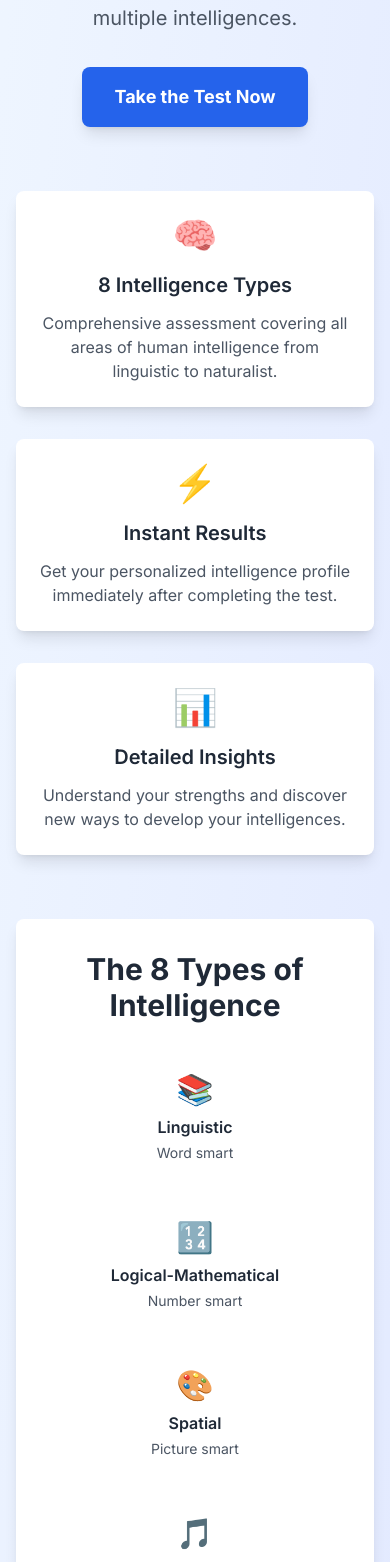
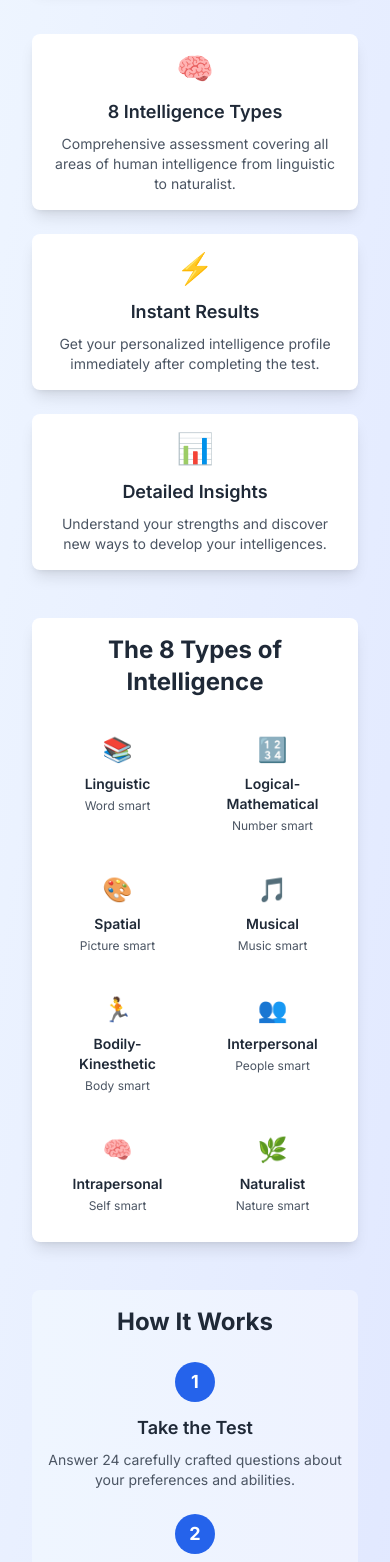
Before and after one commit to zoombahrainservices-lab/MI-Test, a Next.js app: page / in a window 390 px wide. Shown: the part 424-1986 px from the top of the page. Built offline with nearby package versions, Linux system fonts and the light colour scheme.

Commit message:
Enhance responsive design across all pages for mobile, tablet, and desktop devices

```diff
--- a/app/components/HomePage.tsx
+++ b/app/components/HomePage.tsx
@@ -12,25 +12,25 @@ export default function HomePage({ onGoToIntro }: HomePageProps) {
   return (
     <div className="max-w-6xl mx-auto">
       {/* Hero Section */}
-      <div className="text-center mb-16">
+      <div className="text-center mb-12 sm:mb-16">
         {isAuthenticated ? (
           <>
-            <h1 className="text-5xl font-bold text-gray-800 mb-6">
+            <h1 className="text-3xl sm:text-4xl lg:text-5xl font-bold text-gray-800 mb-4 sm:mb-6 px-4">
               Welcome back, <span className="text-blue-600">{user?.name || user?.email}</span>!
             </h1>
-            <p className="text-xl text-gray-600 mb-8 max-w-3xl mx-auto leading-relaxed">
+            <p className="text-lg sm:text-xl text-gray-600 mb-6 sm:mb-8 max-w-3xl mx-auto leading-relaxed px-4">
               Ready to discover your intelligence profile? Take our comprehensive assessment to unlock your unique cognitive strengths.
             </p>
-            <div className="space-x-4">
+            <div className="flex flex-col sm:flex-row gap-4 justify-center items-center px-4">
               <button
                 onClick={onGoToIntro}
-                className="bg-blue-600 hover:bg-blue-700 text-white font-bold py-4 px-8 rounded-lg text-lg transition duration-200 transform hover:scale-105 shadow-lg"
+                className="w-full sm:w-auto bg-blue-600 hover:bg-blue-700 text-white font-bold py-3 sm:py-4 px-6 sm:px-8 rounded-lg text-base sm:text-lg transition duration-200 transform hover:scale-105 shadow-lg"
               >
                 Take the Test Now
               </button>
               <Link
                 href="/dashboard"
-                className="bg-green-600 hover:bg-green-700 text-white font-bold py-4 px-8 rounded-lg text-lg transition duration-200 transform hover:scale-105 shadow-lg inline-block"
+                className="w-full sm:w-auto bg-green-600 hover:bg-green-700 text-white font-bold py-3 sm:py-4 px-6 sm:px-8 rounded-lg text-base sm:text-lg transition duration-200 transform hover:scale-105 shadow-lg text-center"
               >
                 View Dashboard
               </Link>
@@ -38,18 +38,18 @@ export default function HomePage({ onGoToIntro }: HomePageProps) {
           </>
         ) : (
           <>
-            <h1 className="text-5xl font-bold text-gray-800 mb-6">
+            <h1 className="text-3xl sm:text-4xl lg:text-5xl font-bold text-gray-800 mb-4 sm:mb-6 px-4">
               Discover Your
               <span className="text-blue-600"> Multiple Intelligence</span>
             </h1>
-            <p className="text-xl text-gray-600 mb-8 max-w-3xl mx-auto leading-relaxed">
+            <p className="text-lg sm:text-xl text-gray-600 mb-6 sm:mb-8 max-w-3xl mx-auto leading-relaxed px-4">
               Unlock your unique cognitive strengths with our comprehensive assessment based on Howard Gardner's
               revolutionary theory of multiple intelligences.
             </p>
-            <div className="space-x-4">
+            <div className="px-4">
               <button
                 onClick={onGoToIntro}
-                className="bg-blue-600 hover:bg-blue-700 text-white font-bold py-4 px-8 rounded-lg text-lg transition duration-200 transform hover:scale-105 shadow-lg"
+                className="w-full sm:w-auto bg-blue-600 hover:bg-blue-700 text-white font-bold py-3 sm:py-4 px-6 sm:px-8 rounded-lg text-base sm:text-lg transition duration-200 transform hover:scale-105 shadow-lg"
               >
                 Take the Test Now
               </button>
@@ -59,116 +59,116 @@ export default function HomePage({ onGoToIntro }: HomePageProps) {
       </div>
 
       {/* Features Grid */}
-      <div className="grid md:grid-cols-3 gap-8 mb-16">
-        <div className="bg-white rounded-lg shadow-lg p-6 text-center">
-          <div className="text-4xl mb-4">🧠</div>
-          <h3 className="text-xl font-semibold text-gray-800 mb-3">8 Intelligence Types</h3>
-          <p className="text-gray-600">
+      <div className="grid sm:grid-cols-2 lg:grid-cols-3 gap-6 sm:gap-8 mb-12 sm:mb-16 px-4">
+        <div className="bg-white rounded-lg shadow-lg p-4 sm:p-6 text-center">
+          <div className="text-3xl sm:text-4xl mb-3 sm:mb-4">🧠</div>
+          <h3 className="text-lg sm:text-xl font-semibold text-gray-800 mb-2 sm:mb-3">8 Intelligence Types</h3>
+          <p className="text-sm sm:text-base text-gray-600">
             Comprehensive assessment covering all areas of human intelligence from linguistic to naturalist.
           </p>
         </div>
 
-        <div className="bg-white rounded-lg shadow-lg p-6 text-center">
-          <div className="text-4xl mb-4">⚡</div>
-          <h3 className="text-xl font-semibold text-gray-800 mb-3">Instant Results</h3>
-          <p className="text-gray-600">
+        <div className="bg-white rounded-lg shadow-lg p-4 sm:p-6 text-center">
+          <div className="text-3xl sm:text-4xl mb-3 sm:mb-4">⚡</div>
+          <h3 className="text-lg sm:text-xl font-semibold text-gray-800 mb-2 sm:mb-3">Instant Results</h3>
+          <p className="text-sm sm:text-base text-gray-600">
             Get your personalized intelligence profile immediately after completing the test.
           </p>
         </div>
 
-        <div className="bg-white rounded-lg shadow-lg p-6 text-center">
-          <div className="text-4xl mb-4">📊</div>
-          <h3 className="text-xl font-semibold text-gray-800 mb-3">Detailed Insights</h3>
-          <p className="text-gray-600">
+        <div className="bg-white rounded-lg shadow-lg p-4 sm:p-6 text-center sm:col-span-2 lg:col-span-1">
+          <div className="text-3xl sm:text-4xl mb-3 sm:mb-4">📊</div>
+          <h3 className="text-lg sm:text-xl font-semibold text-gray-800 mb-2 sm:mb-3">Detailed Insights</h3>
+          <p className="text-sm sm:text-base text-gray-600">
             Understand your strengths and discover new ways to develop your intelligences.
           </p>
         </div>
       </div>
 
       {/* Intelligence Types Preview */}
-      <div className="bg-white rounded-lg shadow-lg p-8 mb-16">
-        <h2 className="text-3xl font-bold text-gray-800 text-center mb-8">
+      <div className="bg-white rounded-lg shadow-lg p-4 sm:p-6 lg:p-8 mb-12 sm:mb-16 mx-4">
+        <h2 className="text-2xl sm:text-3xl font-bold text-gray-800 text-center mb-6 sm:mb-8">
           The 8 Types of Intelligence
         </h2>
-        <div className="grid md:grid-cols-2 lg:grid-cols-4 gap-6">
-          <div className="text-center p-4">
-            <div className="text-3xl mb-2">📚</div>
-            <h4 className="font-semibold text-gray-800 mb-1">Linguistic</h4>
-            <p className="text-sm text-gray-600">Word smart</p>
+        <div className="grid grid-cols-2 sm:grid-cols-3 lg:grid-cols-4 gap-4 sm:gap-6">
+          <div className="text-center p-3 sm:p-4">
+            <div className="text-2xl sm:text-3xl mb-2">📚</div>
+            <h4 className="font-semibold text-gray-800 mb-1 text-sm sm:text-base">Linguistic</h4>
+            <p className="text-xs sm:text-sm text-gray-600">Word smart</p>
           </div>
-          <div className="text-center p-4">
-            <div className="text-3xl mb-2">🔢</div>
-            <h4 className="font-semibold text-gray-800 mb-1">Logical-Mathematical</h4>
-            <p className="text-sm text-gray-600">Number smart</p>
+          <div className="text-center p-3 sm:p-4">
+            <div className="text-2xl sm:text-3xl mb-2">🔢</div>
+            <h4 className="font-semibold text-gray-800 mb-1 text-sm sm:text-base">Logical-Mathematical</h4>
+            <p className="text-xs sm:text-sm text-gray-600">Number smart</p>
           </div>
-          <div className="text-center p-4">
-            <div className="text-3xl mb-2">🎨</div>
-            <h4 className="font-semibold text-gray-800 mb-1">Spatial</h4>
-            <p className="text-sm text-gray-600">Picture smart</p>
+          <div className="text-center p-3 sm:p-4">
+            <div className="text-2xl sm:text-3xl mb-2">🎨</div>
+            <h4 className="font-semibold text-gray-800 mb-1 text-sm sm:text-base">Spatial</h4>
+            <p className="text-xs sm:text-sm text-gray-600">Picture smart</p>
           </div>
-          <div className="text-center p-4">
-            <div className="text-3xl mb-2">🎵</div>
-            <h4 className="font-semibold text-gray-800 mb-1">Musical</h4>
-            <p className="text-sm text-gray-600">Music smart</p>
+          <div className="text-center p-3 sm:p-4">
+            <div className="text-2xl sm:text-3xl mb-2">🎵</div>
+            <h4 className="font-semibold text-gray-800 mb-1 text-sm sm:text-base">Musical</h4>
+            <p className="text-xs sm:text-sm text-gray-600">Music smart</p>
           </div>
-          <div className="text-center p-4">
-            <div className="text-3xl mb-2">🏃</div>
-            <h4 className="font-semibold text-gray-800 mb-1">Bodily-Kinesthetic</h4>
-            <p className="text-sm text-gray-600">Body smart</p>
+          <div className="text-center p-3 sm:p-4">
+            <div className="text-2xl sm:text-3xl mb-2">🏃</div>
+            <h4 className="font-semibold text-gray-800 mb-1 text-sm sm:text-base">Bodily-Kinesthetic</h4>
+            <p className="text-xs sm:text-sm text-gray-600">Body smart</p>
           </div>
-          <div className="text-center p-4">
-            <div className="text-3xl mb-2">👥</div>
-            <h4 className="font-semibold text-gray-800 mb-1">Interpersonal</h4>
-            <p className="text-sm text-gray-600">People smart</p>
+          <div className="text-center p-3 sm:p-4">
+            <div className="text-2xl sm:text-3xl mb-2">👥</div>
+            <h4 className="font-semibold text-gray-800 mb-1 text-sm sm:text-base">Interpersonal</h4>
+            <p className="text-xs sm:text-sm text-gray-600">People smart</p>
           </div>
-          <div className="text-center p-4">
-            <div className="text-3xl mb-2">🧠</div>
-            <h4 className="font-semibold text-gray-800 mb-1">Intrapersonal</h4>
-            <p className="text-sm text-gray-600">Self smart</p>
+          <div className="text-center p-3 sm:p-4">
+            <div className="text-2xl sm:text-3xl mb-2">🧠</div>
+            <h4 className="font-semibold text-gray-800 mb-1 text-sm sm:text-base">Intrapersonal</h4>
+            <p className="text-xs sm:text-sm text-gray-600">Self smart</p>
           </div>
-          <div className="text-center p-4">
-            <div className="text-3xl mb-2">🌿</div>
-            <h4 className="font-semibold text-gray-800 mb-1">Naturalist</h4>
-            <p className="text-sm text-gray-600">Nature smart</p>
+          <div className="text-center p-3 sm:p-4">
+            <div className="text-2xl sm:text-3xl mb-2">🌿</div>
+            <h4 className="font-semibold text-gray-800 mb-1 text-sm sm:text-base">Naturalist</h4>
+            <p className="text-xs sm:text-sm text-gray-600">Nature smart</p>
           </div>
         </div>
       </div>
 
       {/* How It Works */}
-      <div className="bg-gradient-to-r from-blue-50 to-indigo-50 rounded-lg p-8 mb-16">
-        <h2 className="text-3xl font-bold text-gray-800 text-center mb-8">
+      <div className="bg-gradient-to-r from-blue-50 to-indigo-50 rounded-lg p-4 sm:p-6 lg:p-8 mb-12 sm:mb-16 mx-4">
+        <h2 className="text-2xl sm:text-3xl font-bold text-gray-800 text-center mb-6 sm:mb-8">
           How It Works
         </h2>
-        <div className="grid md:grid-cols-3 gap-8">
+        <div className="grid sm:grid-cols-2 lg:grid-cols-3 gap-6 sm:gap-8">
           <div className="text-center">
-            <div className="bg-blue-600 text-white w-12 h-12 rounded-full flex items-center justify-center text-xl font-bold mx-auto mb-4">1</div>
-            <h3 className="text-xl font-semibold text-gray-800 mb-2">Take the Test</h3>
-            <p className="text-gray-600">Answer 24 carefully crafted questions about your preferences and abilities.</p>
+            <div className="bg-blue-600 text-white w-10 h-10 sm:w-12 sm:h-12 rounded-full flex items-center justify-center text-lg sm:text-xl font-bold mx-auto mb-3 sm:mb-4">1</div>
+            <h3 className="text-lg sm:text-xl font-semibold text-gray-800 mb-2">Take the Test</h3>
+            <p className="text-sm sm:text-base text-gray-600">Answer 24 carefully crafted questions about your preferences and abilities.</p>
           </div>
           <div className="text-center">
-            <div className="bg-blue-600 text-white w-12 h-12 rounded-full flex items-center justify-center text-xl font-bold mx-auto mb-4">2</div>
-            <h3 className="text-xl font-semibold text-gray-800 mb-2">Get Your Results</h3>
-            <p className="text-gray-600">Receive instant, detailed analysis of your intelligence strengths.</p>
+            <div className="bg-blue-600 text-white w-10 h-10 sm:w-12 sm:h-12 rounded-full flex items-center justify-center text-lg sm:text-xl font-bold mx-auto mb-3 sm:mb-4">2</div>
+            <h3 className="text-lg sm:text-xl font-semibold text-gray-800 mb-2">Get Your Results</h3>
+            <p className="text-sm sm:text-base text-gray-600">Receive instant, detailed analysis of your intelligence strengths.</p>
           </div>
-          <div className="text-center">
-            <div className="bg-blue-600 text-white w-12 h-12 rounded-full flex items-center justify-center text-xl font-bold mx-auto mb-4">3</div>
-            <h3 className="text-xl font-semibold text-gray-800 mb-2">Discover & Grow</h3>
-            <p className="text-gray-600">Learn how to leverage your strengths and develop new intelligences.</p>
+          <div className="text-center sm:col-span-2 lg:col-span-1">
+            <div className="bg-blue-600 text-white w-10 h-10 sm:w-12 sm:h-12 rounded-full flex items-center justify-center text-lg sm:text-xl font-bold mx-auto mb-3 sm:mb-4">3</div>
+            <h3 className="text-lg sm:text-xl font-semibold text-gray-800 mb-2">Discover & Grow</h3>
+            <p className="text-sm sm:text-base text-gray-600">Learn how to leverage your strengths and develop new intelligences.</p>
           </div>
         </div>
       </div>
 
       {/* Call to Action */}
-      <div className="text-center">
-        <h2 className="text-3xl font-bold text-gray-800 mb-4">
+      <div className="text-center px-4">
+        <h2 className="text-2xl sm:text-3xl font-bold text-gray-800 mb-4">
           Ready to Discover Your Intelligence?
         </h2>
-        <p className="text-lg text-gray-600 mb-8">
+        <p className="text-base sm:text-lg text-gray-600 mb-6 sm:mb-8">
           Join thousands of people who have discovered their unique cognitive strengths.
         </p>
         <button
           onClick={onGoToIntro}
-          className="bg-blue-600 hover:bg-blue-700 text-white font-bold py-4 px-8 rounded-lg text-lg transition duration-200 transform hover:scale-105 shadow-lg"
+          className="w-full sm:w-auto bg-blue-600 hover:bg-blue-700 text-white font-bold py-3 sm:py-4 px-6 sm:px-8 rounded-lg text-base sm:text-lg transition duration-200 transform hover:scale-105 shadow-lg"
         >
           Start Your Journey
         </button>
```
Also changed, not shown: app/components/Header.tsx (+95 -9 lines), app/components/TestQuestions.tsx (+11 -11 lines), app/dashboard/page.tsx (+6 -6 lines), app/login/page.tsx (+6 -6 lines), app/signup/page.tsx (+5 -5 lines).
